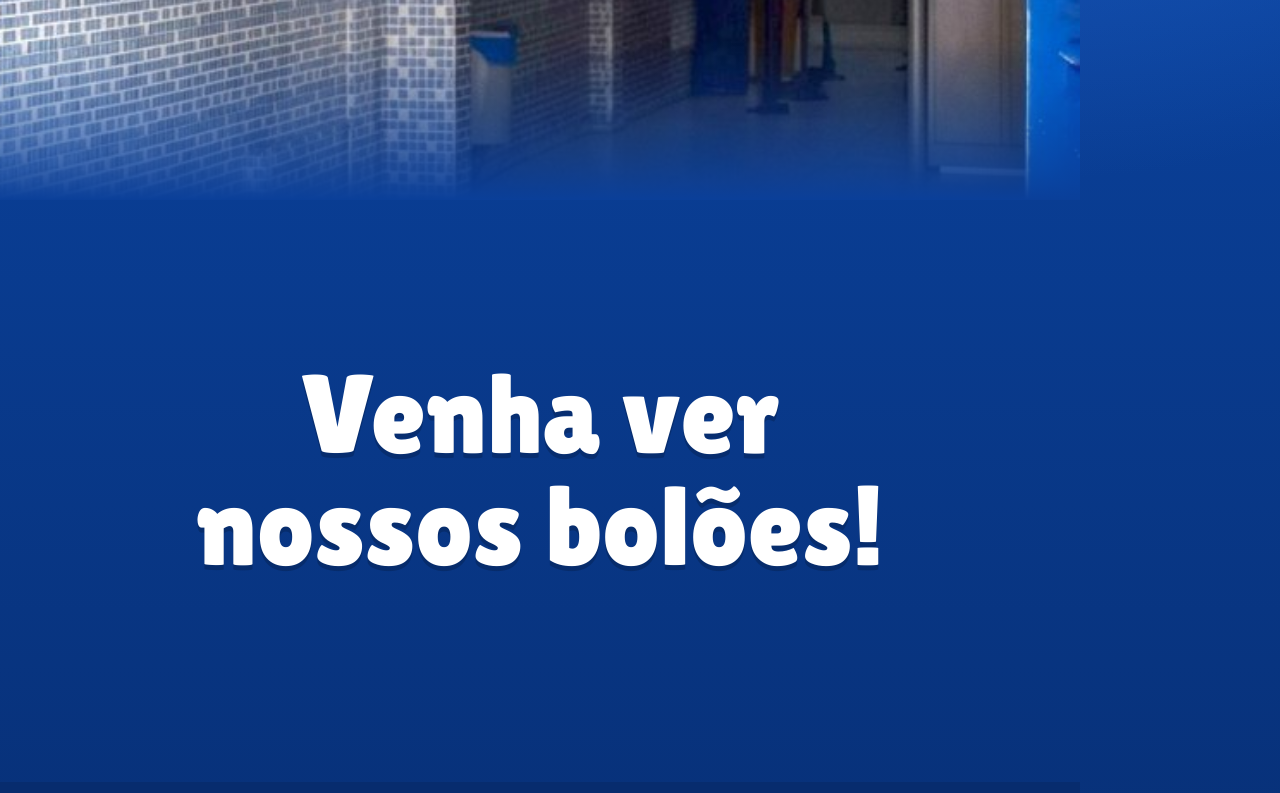
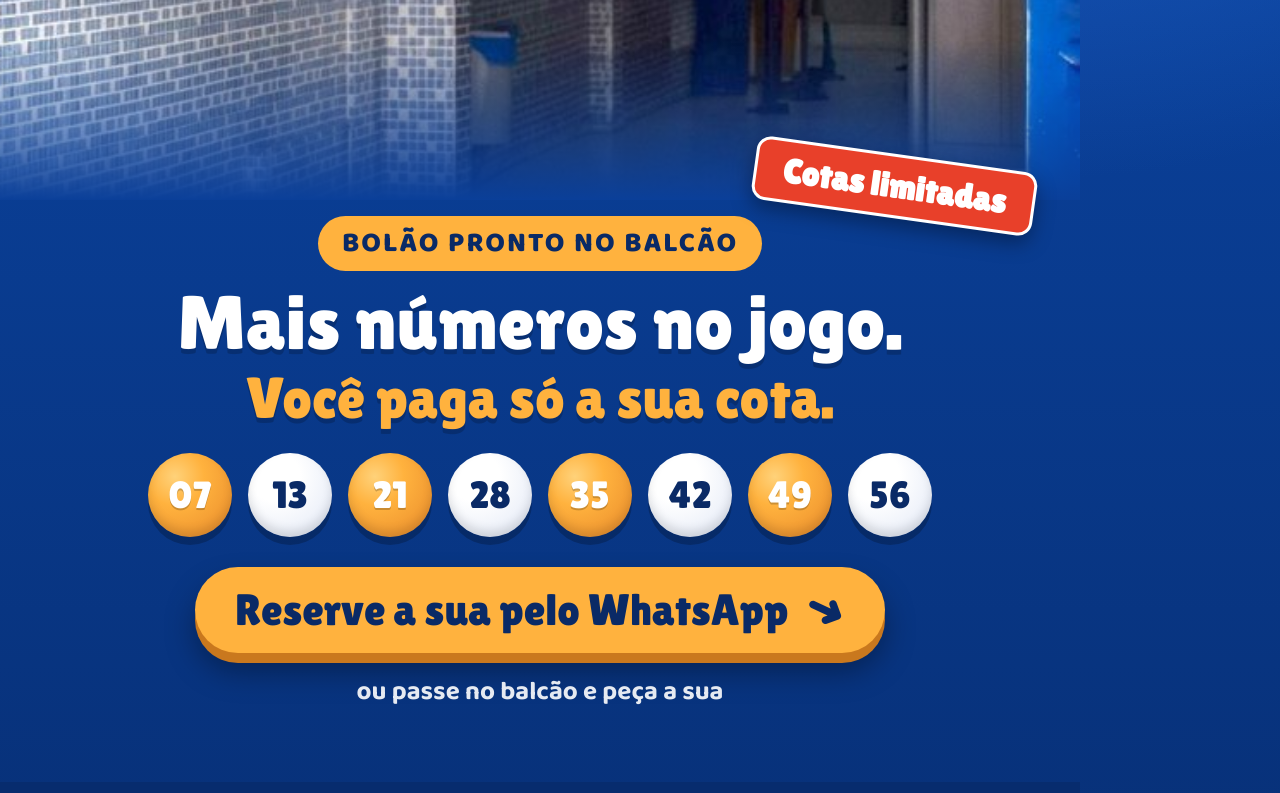
Before and after one commit to fonsecaedelcio/grupo-g3-boloes-feed, a plain HTML site: page pecas-card/bolao_praca-xi.html in a window 1280 px wide. Shown: the part 360-1153 px from the top of the page. Drawn offline with Linux system fonts and the light colour scheme; files whose address does not match are found by name.

Commit message:
Peça de bolões: chamada, selo de cotas limitadas e botão de WhatsApp
Co-Authored-By: Claude Opus 5.5 <noreply@anthropic.com>
Claude-Session: https://claude.ai/code/session_01Bxe7GpT3JXbyMSz1b7a84R

```diff
--- a/pecas-card/bolao_praca-xi.html
+++ b/pecas-card/bolao_praca-xi.html
@@ -32,9 +32,28 @@ body{padding:0;align-items:stretch;width:1080px;height:1350px}
 .slot{flex:1;margin:-30px 30px 20px;position:relative;z-index:1;border:4px dashed rgba(255,255,255,.7);border-radius:24px;display:flex;flex-direction:column;align-items:center;justify-content:center;gap:12px;background:rgba(10,42,102,.85)}
 .slot b{font-family:L;font-size:50px}.slot span{font-size:25px;font-weight:700;opacity:.9;text-align:center;padding:0 40px}
 .cta{font-family:L;color:#FFB23E;font-size:46px;margin-top:12px}
+
+.mk{gap:0}
+.mk .tag{position:absolute;top:-6px;right:44px;transform:rotate(8deg);background:#E8402A;color:#fff;font-family:L;font-size:34px;padding:10px 26px;border-radius:14px;box-shadow:0 8px 20px rgba(0,0,0,.35);border:3px solid #fff;z-index:3}
+.mk .kick{font-size:28px}
+.mk .h{font-size:76px;line-height:1.0;margin-top:14px}
+.mk .h span{color:#FFB23E;font-size:58px;display:block;margin-top:8px}
+.bolas{display:flex;gap:16px;margin-top:26px}
+.bolas i{font-style:normal;width:84px;height:84px;border-radius:50%;background:radial-gradient(circle at 32% 28%,#fff 0,#fff 30%,#dfe6f5 100%);color:#0A2A66;font-family:L;font-size:38px;display:flex;align-items:center;justify-content:center;box-shadow:0 8px 0 rgba(0,0,0,.22),inset 0 -6px 10px rgba(0,0,0,.12)}
+.bolas i.o{background:radial-gradient(circle at 32% 28%,#FFD27A 0,#FFB23E 35%,#E8892A 100%);color:#fff;text-shadow:0 2px 0 rgba(0,0,0,.2)}
+.btn{margin-top:30px;background:#FFB23E;color:#0A2A66;font-family:L;font-size:44px;padding:16px 40px;border-radius:60px;box-shadow:0 10px 0 #C9781E,0 18px 30px rgba(0,0,0,.35);display:flex;align-items:center;gap:18px}
+.btn b{font-size:46px;transform:rotate(25deg);display:inline-block}
+.ou{margin-top:18px;font-weight:700;font-size:26px;opacity:.9}
 </style></head><body>
 <div class="ph" style="--ph:560px;background-image:url(__A__/foto_praca-xi.jpg);background-position:70% 52%;background-size:118%"><img class="lj" style="left:34px" src="__A__/logoloja_praca-xi.png"></div>
-<div class="mid"><div class="h" style="font-size:112px;line-height:1.0">Venha ver<br>nossos bolões!</div></div>
+<div class="mid mk">
+<div class="tag">Cotas limitadas</div>
+<div class="kick">BOLÃO PRONTO NO BALCÃO</div>
+<div class="h">Mais números no jogo.<br><span>Você paga só a sua cota.</span></div>
+<div class="bolas"><i class="o">07</i><i class="">13</i><i class="o">21</i><i class="">28</i><i class="o">35</i><i class="">42</i><i class="o">49</i><i class="">56</i></div>
+<div class="btn">Reserve a sua pelo WhatsApp<b>➜</b></div>
+<div class="ou">ou passe no balcão e peça a sua</div>
+</div>
 <div class="bot"><div class="bl2"><div class="l"><svg viewBox="0 0 56 56" width="28" height="28"><path d="M28 50s16-15 16-28a16 16 0 10-32 0c0 13 16 28 16 28z" fill="#F28C28"/><circle cx="28" cy="22" r="6" fill="#fff"/></svg>Praça Rev. Mattathias Gomes dos Santos, 8 · Praça 11</div><div class="l"><svg viewBox="0 0 56 56" width="28" height="28"><circle cx="28" cy="28" r="20" fill="none" stroke="#fff" stroke-width="4"/><path d="M28 16v13l8 5" fill="none" stroke="#FFB23E" stroke-width="4" stroke-linecap="round"/></svg>Seg a sex 9h–17h45 · Sáb 8h30–14h</div>
 <div class="wa"><svg viewBox="0 0 32 32" width="46" height="46"><circle cx="16" cy="16" r="16" fill="#25D366"/><path d="M16 6.5a9.5 9.5 0 00-8.2 14.3L6.5 25.5l4.8-1.3A9.5 9.5 0 1016 6.5z" fill="none" stroke="#fff" stroke-width="1.9"/><path d="M12.6 11.2c.3-.7.7-.7 1-.7h.6c.2 0 .5.1.6.5l.8 2c.1.2 0 .5-.1.7l-.5.7c-.1.2-.1.4 0 .6.4.7 1 1.4 1.8 1.9.6.4 1.1.7 1.5.8.2.1.4 0 .6-.1l.7-.8c.2-.2.4-.2.6-.1l1.9.9c.3.1.4.3.4.5 0 .7-.4 1.5-1.2 1.9-.8.4-1.9.4-3.8-.4-2.2-1-3.8-3.2-4.3-4.1-.5-.9-.9-2.2-.4-3.4z" fill="#fff"/></svg><span>Bolões e dúvidas no WhatsApp<b>(11) 96048-0263</b></span></div>
 <div class="f"><span class="b18">18+</span>Apostar é para maiores de 18 anos. Jogue com responsabilidade.</div></div><div class="qr"><img src="__A__/qr_praca-xi.png"><small>aponte a câmera</small></div></div></body></html>
--- a/resultados-card/bolao.mjs
+++ b/resultados-card/bolao.mjs
@@ -1,4 +1,4 @@
-// Gera a peça padrão "Venha ver nossos bolões!" de cada loja. Só gera se a loja tem bolão à venda na vitrine (boloes.json).
+// Gera a peça padrão "Bolão pronto no balcão" (chamada + botão de ação) de cada loja. Só gera se a loja tem bolão à venda na vitrine (boloes.json).
 // Sem nome de modalidade nem marca CAIXA na arte (Circular CAIXA 1.129).
 // Saída: pecas/bolao_<loja>.jpg e pecas/bolao.json (lido pelo robô Postagem G3 no n8n).
 import { chromium } from "playwright";
@@ -35,8 +35,8 @@ function resumo(unit) {
 
 function legenda(d) {
   return [
-    `Venha ver nossos bolões! Na ${d.nome} tem bolão pronto esperando por você.`,
-    `Peça a sua cota no balcão ou pelo WhatsApp:\n👉 https://wa.me/${d.wa}`,
+    `Bolão pronto na ${d.nome}: mais números no jogo, e você paga só a sua cota.`,
+    `As cotas são limitadas. Reserve a sua pelo WhatsApp 👇\nhttps://wa.me/${d.wa}\nou passe no balcão e peça a sua.`,
     `🛒 Comprando no Marketplace? Use o código da loja: ${d.mkt}`,
     `📍 ${d.end}`,
     "Lotérica credenciada CAIXA. Aposte com responsabilidade. Proibido para menores de 18 anos.",
```
Also changed, not shown: pecas-card/bolao_tomazini.html (+20 -1 lines), pecas-card/bolao_we.html (+20 -1 lines), pecas/bolao.json (+4 -4 lines), pecas/bolao_praca-xi.jpg, pecas/bolao_tomazini.jpg, pecas/bolao_we.jpg.
